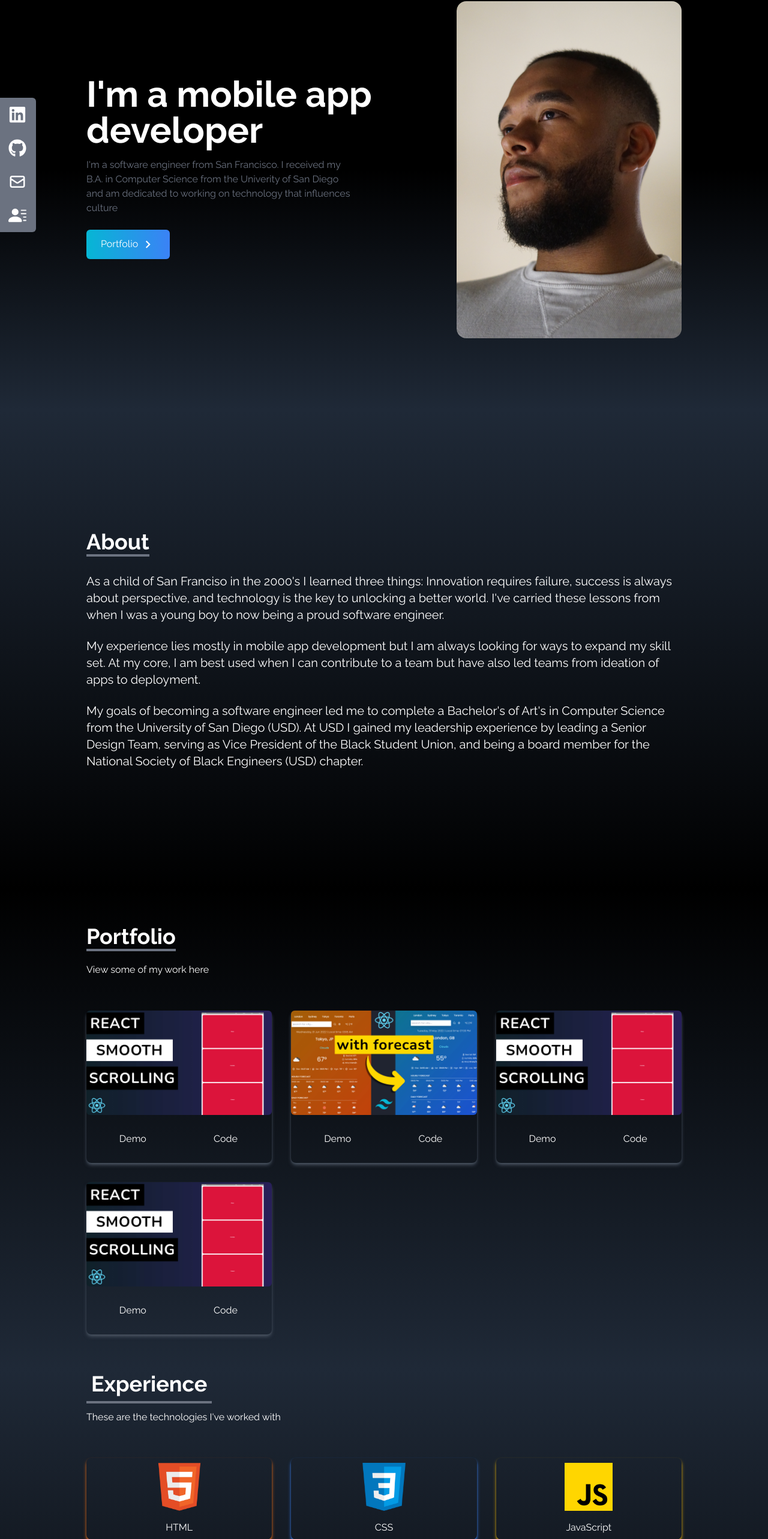
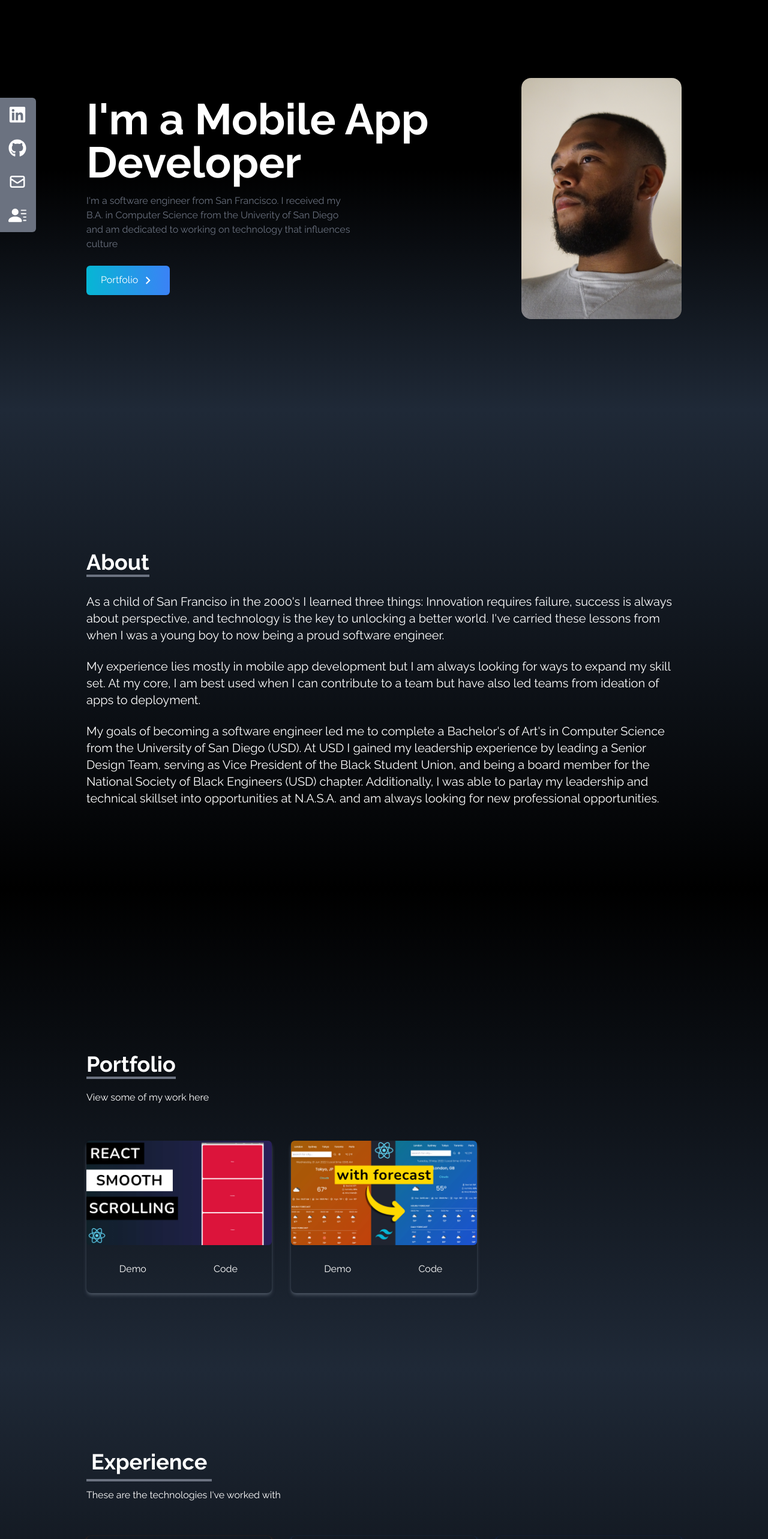
Before and after one commit to chrisredd/chrisredd, a React (Create React App) app: page / in a window 1280 px wide. Shown: the part 117-2683 px from the top of the page at 60% size. Built offline with nearby package versions, Linux system fonts and the light colour scheme.

Commit message:
<br> insertions

```diff
--- a/src/components/About.jsx
+++ b/src/components/About.jsx
@@ -6,9 +6,15 @@ const About = () => {
     name="About"
     className= "w-full h-screen bg-gradient-to-b from-gray-800 to-black text-white"
     >
-        <div className="max-w-screen-lg p-4 mx-auto flex flex-col
-        justify-center w-full h-full"
+        <br>
+        </br>
+        <div className="max-w-screen-lg p-4 mx-auto flex flex-col justify-center w-full h-full"
+
         >
+            <br>
+            </br>
+            <br>
+            </br>
             <div
             className='pb-8'>
                 <p className='text-4xl font-bold inline border-b-4
@@ -28,6 +34,7 @@ const About = () => {
             <p className='text-xl'>
                 My goals of becoming a software engineer led me to complete a Bachelor's of Art's in Computer Science from the University of San Diego (USD).
                 At USD I gained my leadership experience by leading a Senior Design Team, serving as Vice President of the Black Student Union, and being a board member for the National Society of Black Engineers (USD) chapter.
+                Additionally, I was able to parlay my leadership and technical skillset into opportunities at N.A.S.A. and am always looking for new professional opportunities.
             </p>
             <div/>
         </div>
--- a/src/components/Contact.jsx
+++ b/src/components/Contact.jsx
@@ -6,7 +6,11 @@ const Contact = () => {
       name="contact"
       className="w-full h-screen bg-gradient-to-b from-black to-gray-800 p-4 text-white"
     >
-      <div className="flex flex-col p-4 justify-center max-w-screen-lg mx-auto h-full">
+      <br>
+        </br>
+        <br>
+        </br>
+      <div className="max-w-screen-lg p-4 mx-auto flex flex-col justify-center w-full h-full">
         <div className="pb-8">
           <p className="text-4xl font-bold inline border-b-4 border-gray-500">
             Contact
--- a/src/components/Experience.jsx
+++ b/src/components/Experience.jsx
@@ -2,14 +2,13 @@ import React from 'react';
 
 import html from "../assets/html.png";
 import css from "../assets/css.png";
-import javascript from "../assets/javascript.png";
 import reactImage from "../assets/react.png";
-import nextjs from "../assets/nextjs.png";
 import python from"../assets/python-logo.png";
 import github from "../assets/github.png";
 import tailwind from "../assets/tailwind.png";
 import flutter from "../assets/flutter.png"
 import asana from "../assets/Asana.png"
+
 
 const Experience = () => {
     const techs = [
@@ -26,12 +25,6 @@ const Experience = () => {
         style: "shadow-blue-500",
       },
       {
-        id: 3,
-        src: javascript,
-        title: "JavaScript",
-        style: "shadow-yellow-500",
-      },
-      {
         id: 4,
         src: reactImage,
         title: "React",
@@ -45,30 +38,24 @@ const Experience = () => {
       },
       {
         id: 6,
-        src: nextjs,
-        title: "Next JS",
-        style: "shadow-white",
-      },
-      {
-        id: 7,
         src: github,
         title: "GitHub",
         style: "shadow-gray-400",
       },
       {
-        id: 8,
+        id: 7,
         src: python,
         title: "Python",
         style: "shadow-yellow-400",
       },
       {
-        id: 9,
+        id: 8,
         src: flutter,
         title: "Flutter",
         style: "shadow-blue-400",
       },
       {
-        id: 10,
+        id: 9,
         src: asana,
         title: "Asana",
         style: "shadow-red-400",
@@ -80,6 +67,10 @@ const Experience = () => {
         name="experience"
         className="bg-gradient-to-b from-gray-800 to-black w-full h-screen"
       >
+        <br>
+        </br>
+        <br>
+        </br>
         <div className="max-w-screen-lg mx-auto p-4 flex flex-col justify-center w-full h-full text-white">
           <div>
             <p className="text-4xl font-bold border-b-4 border-gray-500 p-2 inline">
--- a/src/components/Home.jsx
+++ b/src/components/Home.jsx
@@ -1,25 +1,28 @@
-import React from 'react';
+import React from "react";
 import HeroImage from "../assets/heroImage.png";
-import { MdKeyboardArrowRight } from "react-icons/md";
+import { MdOutlineKeyboardArrowRight } from "react-icons/md";
 import { Link } from "react-scroll";
 
 const Home = () => {
   return (
-  <div name="home"
-  className='h-screen w-full bg-gradient-to-b
-   from-black
-   via-black
-   to-gray-800 text-white'
+    <div
+      name="home"
+      className="h-screen w-full bg-gradient-to-b from-black via-black to-gray-800"
     >
+      <br>
+      </br>
+      <br>
+      </br>
 
-    <div className='max-w-screen-lg mx-auto flex flex-row
-    items-center justify-center h-full px-4 md:flex-row'>
-      <div className='flex flex-col justify-center h-full'>
-        <h2 className='text-4xl sm:text-6xl font-bold text-white'>
-          I'm a mobile app developer
+      <div className="max-w-screen-lg mx-auto flex flex-col items-center justify-center h-full px-4 md:flex-row">
+        <div className="flex flex-col justify-center h-full">
+          <h2 className="text-4xl sm:text-7xl font-bold text-white">
+            I'm a Mobile App Developer
           </h2>
-           <p className='text-gray-500 py-4 max-w-md '>
-          I'm a software engineer from San Francisco. I received my B.A. in Computer Science from the Univerity of San Diego and am dedicated to working on technology that influences culture
+
+          <p className="text-gray-500 py-4 max-w-md">
+          I'm a software engineer from San Francisco.
+          I received my B.A. in Computer Science from the Univerity of San Diego and am dedicated to working on technology that influences culture
           </p>
 
           <div>
@@ -31,18 +34,18 @@ const Home = () => {
             >
               Portfolio
               <span className="group-hover:rotate-90 duration-300">
-            <MdKeyboardArrowRight size={25} className="ml-1" />
+                <MdOutlineKeyboardArrowRight size={25} className="ml-1" />
               </span>
             </Link>
           </div>
         </div>
 
         <div>
-        <img src= {HeroImage}
+          <img
+            src={HeroImage}
             alt="my profile"
-        className='rounded-2xl mx-auto w-2/3 md:w-full'>
-
-        </img>
+            className="rounded-2xl mx-auto w-2/3 md:w-full"
+          />
         </div>
       </div>
     </div>
--- a/src/components/Portfolio.jsx
+++ b/src/components/Portfolio.jsx
@@ -8,21 +8,14 @@ const Portfolio = () => {
   const portfolios = [
 
     {
-      id: 4,
+      id: 1,
       src: reactSmooth,
     },
     {
-      id: 6,
+      id: 2,
       src: reactWeather,
     },
-    {
-      id: 4,
-      src: reactSmooth,
-    },
-    {
-      id: 4,
-      src: reactSmooth,
-    },
+
   ];
 
   return (
@@ -30,8 +23,14 @@ const Portfolio = () => {
       name="portfolio"
       className="bg-gradient-to-b from-black to-gray-800 w-full text-white md:h-screen"
     >
+      <br>
+      </br>
+      <br>
+      </br>
+      <br>
+      </br>
       <div className="max-w-screen-lg p-4 mx-auto flex flex-col justify-center w-full h-full">
-        <div className="pb-8">
+        <div className="pb-9">
           <p className="text-4xl font-bold inline border-b-4 border-gray-500">
             Portfolio
           </p>
@@ -53,6 +52,8 @@ const Portfolio = () => {
                 <button className="w-1/2 px-6 py-3 m-4 duration-200 hover:scale-105">
                   Code
                 </button>
+                <br>
+                </br>
 
               </div>
             </div>
```
Also changed, not shown: src/assets/heroImage.png. Lines whose indentation alone changed are shown as unchanged.
